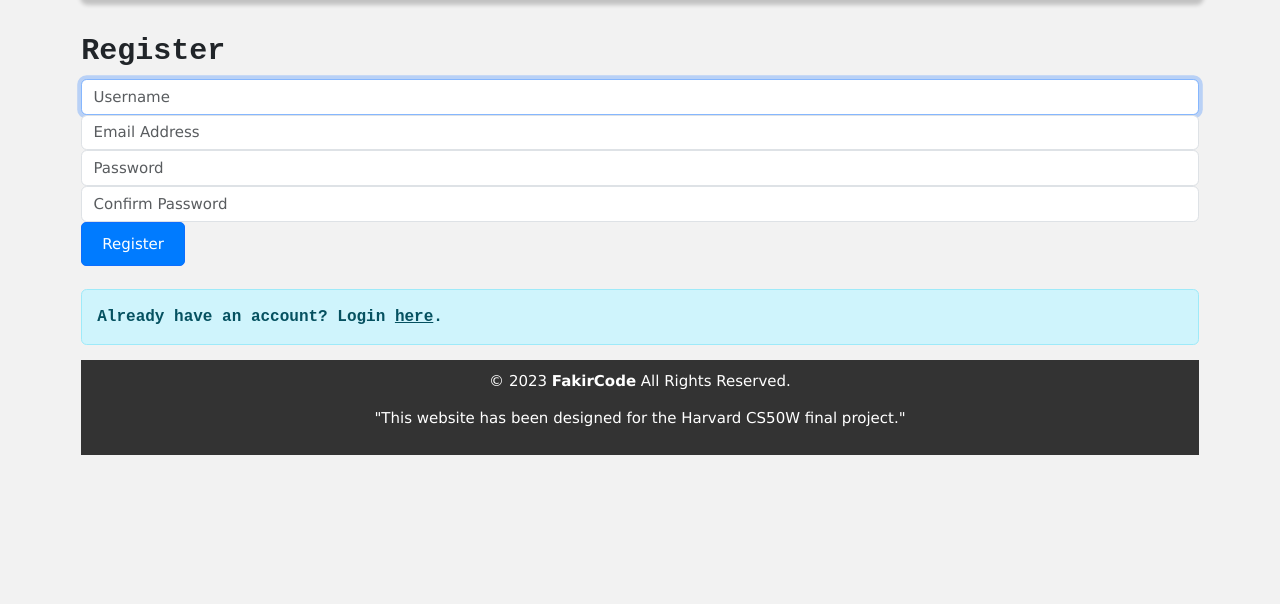
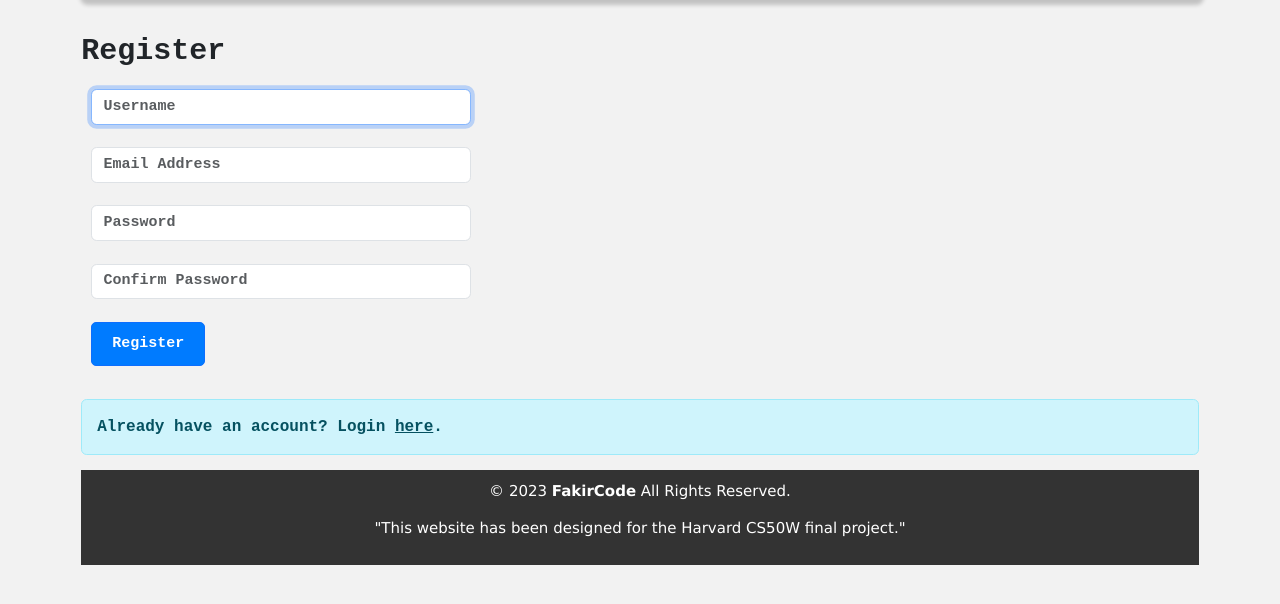
Before and after one commit to FakirHerif/capstone-cs50w, a Django app: page /register in a window 1280 px wide. Shown: the part 109-713 px from the top of the page. Run offline with Django 3.2, Linux system fonts and the light colour scheme; data comes from the database, SQL or seed files in the repository; some libraries are stand-ins or nearby versions.

Commit message:
the form on the register page is styled

```diff
--- a/capstone/static/capstone/styles.css
+++ b/capstone/static/capstone/styles.css
@@ -399,3 +399,10 @@ footer {
     font-family: 'Courier New', Courier, monospace;
     font-weight: bold;
 }
+
+.containerRegister {
+    max-width: 400px;
+    padding: 10px;
+    font-family: 'Courier New', Courier, monospace;
+    font-weight: bold;
+}
--- a/capstone/templates/capstone/create.html
+++ b/capstone/templates/capstone/create.html
@@ -10,12 +10,12 @@
             {% csrf_token %}
             <div class="form-group" id="formCreate">
                 <label for="title">Title</label>
-                <input type="text" class="form-control" id="title" name="title"     placeholder="Enter Title">
+                <input type="text" class="form-control" id="title" name="title"     placeholder="Enter Title" style="font-weight: bold;">
             </div>
             <br>
             <div class="form-group">
                 <label for="content">Content</label>
-                <textarea name="content" id="content" class="form-control" cols="30" rows="10" placeholder="Enter Content"></textarea>
+                <textarea name="content" id="content" class="form-control" cols="30" rows="10" placeholder="Enter Content" style="font-weight: bold;"></textarea>
             </div>
             <br>
             <div class="form-group">
@@ -25,7 +25,7 @@
                         <option value="{{ category }}">{{ category }}</option>
                     {% endfor %}
                 </select>
-                <button type="submit" class="btn btn-success">Add</button>
+                <button type="submit" class="btn btn-success" style="font-weight: bold;">Add</button>
 
             </div>
         </form>
--- a/capstone/templates/capstone/login.html
+++ b/capstone/templates/capstone/login.html
@@ -21,7 +21,7 @@
             <input class="form-control" type="password" name="password" placeholder="Password" style="font-weight: bold;">
         </div>
         <br>
-        <input class="btn btn-primary" type="submit" value="Login">
+        <input class="btn btn-primary" type="submit" value="Login" style="font-weight: bold;">
     </form>
 </div>
 <br>
--- a/capstone/templates/capstone/register.html
+++ b/capstone/templates/capstone/register.html
@@ -4,7 +4,7 @@
 
     <h2 style="font-family: 'Courier New', Courier, monospace;
     font-weight: bold;">Register</h2>
-
+<div class="containerRegister">
     {% if message %}
         <div class="alert alert-danger allWarnings">
             <strong>{{ message }}</strong>
@@ -14,20 +14,24 @@
     <form action="{% url 'register' %}" method="post">
         {% csrf_token %}
         <div class="form-group">
-            <input class="form-control" autofocus type="text" name="username" placeholder="Username">
+            <input class="form-control" autofocus type="text" name="username" placeholder="Username" style="font-weight: bold;">
         </div>
+        <br>
         <div class="form-group">
-            <input class="form-control" type="email" name="email" placeholder="Email Address">
+            <input class="form-control" type="email" name="email" placeholder="Email Address" style="font-weight: bold;">
         </div>
+        <br>
         <div class="form-group">
-            <input class="form-control" type="password" name="password" placeholder="Password">
+            <input class="form-control" type="password" name="password" placeholder="Password" style="font-weight: bold;">
         </div>
+        <br>
         <div class="form-group">
-            <input class="form-control" type="password" name="confirmation" placeholder="Confirm Password">
+            <input class="form-control" type="password" name="confirmation" placeholder="Confirm Password" style="font-weight: bold;">
         </div>
-        <input class="btn btn-primary" type="submit" value="Register">
+        <br>
+        <input class="btn btn-primary" type="submit" value="Register" style="font-weight: bold;">
     </form>
-
+</div>
     <br>
 
     <div class="alert alert-info allWarnings">
```
